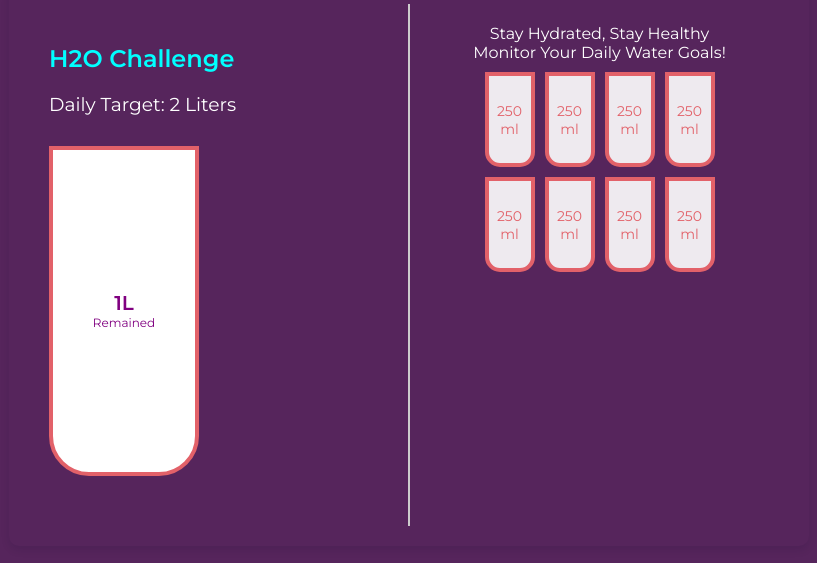
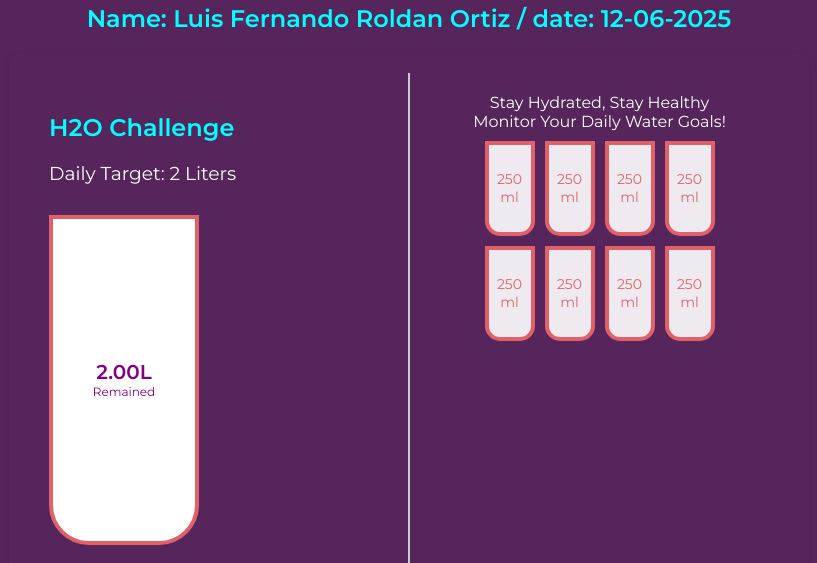
Before and after one commit to Luis-Roldan/IST101G1-S2-Midterm-Luis, a plain HTML site: page index.html in a window 1280 px wide. Shown: the part 73-636 px from the top of the page, without its empty margins (231-1048 px from the left). Drawn offline with Linux system fonts and the light colour scheme.

Commit message:
fix code issue

```diff
--- a/index.html
+++ b/index.html
@@ -29,6 +29,7 @@
 
 <body>
   <h1 id="title">MidTerm Exam - DevOps Infrastructure Level 1</h1>
+  <h2>Name: Luis Fernando Roldan Ortiz / date: 12-06-2025</h2>
 
   <div class="container">
     <!-- Left Panel -->
--- a/script.js
+++ b/script.js
@@ -50,6 +50,8 @@ function highlightCups(idx) {
 function updateBigCup() {
     const fullCups = document.querySelectorAll('.cup-small.full').length
     const totalCups = smallCups.length
+    const totalLiters = 2;
+    const cupVolume = 0.25;
 
     if (fullCups === 0) {
         percentage.style.visibility = 'hidden'
@@ -57,7 +59,7 @@ function updateBigCup() {
     } else {
         percentage.style.visibility = 'visible'
         percentage.style.height = `${fullCups / totalCups * 330}px`
-        percentage.innerText = `${fullCups / totalCups * 1000}%`
+        percentage.innerText = `${fullCups / totalCups * 100}%`
     }
 
     if (fullCups === totalCups) {
@@ -65,6 +67,6 @@ function updateBigCup() {
         remained.style.height = 0
     } else {
         remained.style.visibility = 'visible'
-        liters.innerText = `${1 - (50 * fullCups / 1000)}L`
+        liters.innerText = `${(totalLiters - fullCups * cupVolume).toFixed(2)}L`
     }
 }
```
